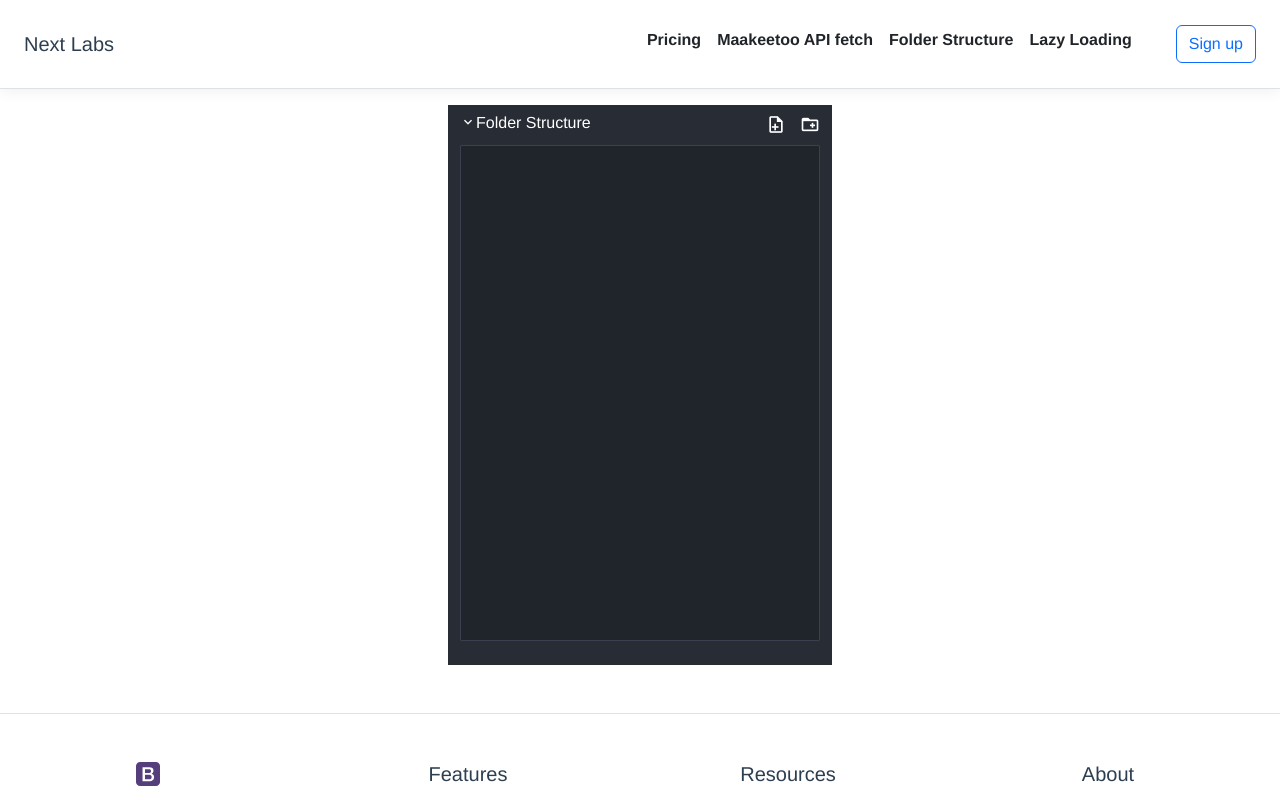
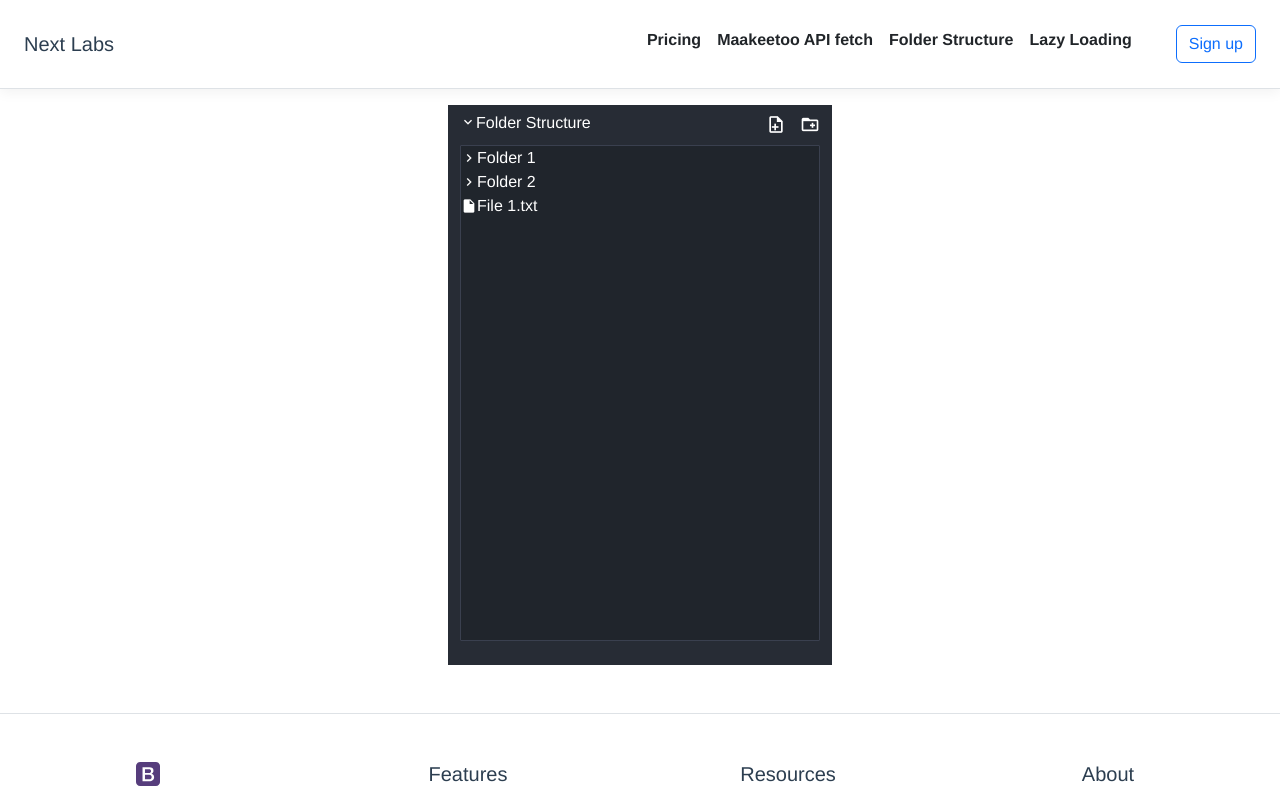
Before and after one commit to iromn/nextlabs-interview, a Vue app: page /#/folderStructure in a window 1280 px wide. Shown: the top 797 px of the page. Built offline with nearby package versions, Linux system fonts and the light colour scheme.

Commit message:
New commit

```diff
--- a/src/components/FolderComponent.vue
+++ b/src/components/FolderComponent.vue
@@ -124,7 +124,7 @@ export default {
   computed: {
     sortData() {
       var temp = this.folderData;
-      temp.sort((a, b) => b.type.localeCompare(a.type));
+      // temp.sort((a, b) => b.type.localeCompare(a.type));
       return temp;
     },
   },
--- a/src/components/FolderStructure.vue
+++ b/src/components/FolderStructure.vue
@@ -58,36 +58,36 @@ export default {
   data() {
     return {
       data: [
-        // {
-        //   name: "Folder 1",
-        //   type: "folder",
-        //   subfolder: [
-        //     {
-        //       name: "Folder 3",
-        //       type: "folder",
-        //       subfolder: [
-        //         { name: "15523", type: "file", subfolder: [], id: 6 },
-        //         {
-        //           name: "child",
-        //           type: "folder",
-        //           subfolder: [
-        //             { name: "ssss", type: "folder", subfolder: [], id: 8 },
-        //           ],
-        //           id: 7,
-        //         },
-        //       ],
-        //       id: 4,
-        //     },
-        //   ],
-        //   id: 1,
-        // },
-        // {
-        //   name: "Folder 2",
-        //   type: "folder",
-        //   subfolder: [{ name: "123", type: "file", subfolder: [], id: 5 }],
-        //   id: 2,
-        // },
-        // { name: "File 1.txt", type: "file", subfolder: [], id: 3 },
+        {
+          name: "Folder 1",
+          type: "folder",
+          subfolder: [
+            {
+              name: "Folder 3",
+              type: "folder",
+              subfolder: [
+                { name: "15523", type: "file", subfolder: [], id: 6 },
+                {
+                  name: "child",
+                  type: "folder",
+                  subfolder: [
+                    { name: "ssss", type: "folder", subfolder: [], id: 8 },
+                  ],
+                  id: 7,
+                },
+              ],
+              id: 4,
+            },
+          ],
+          id: 1,
+        },
+        {
+          name: "Folder 2",
+          type: "folder",
+          subfolder: [{ name: "123", type: "file", subfolder: [], id: 5 }],
+          id: 2,
+        },
+        { name: "File 1.txt", type: "file", subfolder: [], id: 3 },
       ],
       folderName: "",
       fileName: "",
@@ -117,7 +117,7 @@ export default {
     sortData() {
       console.log('new', this.data);
       var temp = this.data;
-      temp.sort((a, b) => b.type.localeCompare(a.type));
+      // temp.sort((a, b) => b.type.localeCompare(a.type));
       return temp;
     },
   },
```
Also changed, not shown: 1 other file (tests, documents, lock files or other folders).
